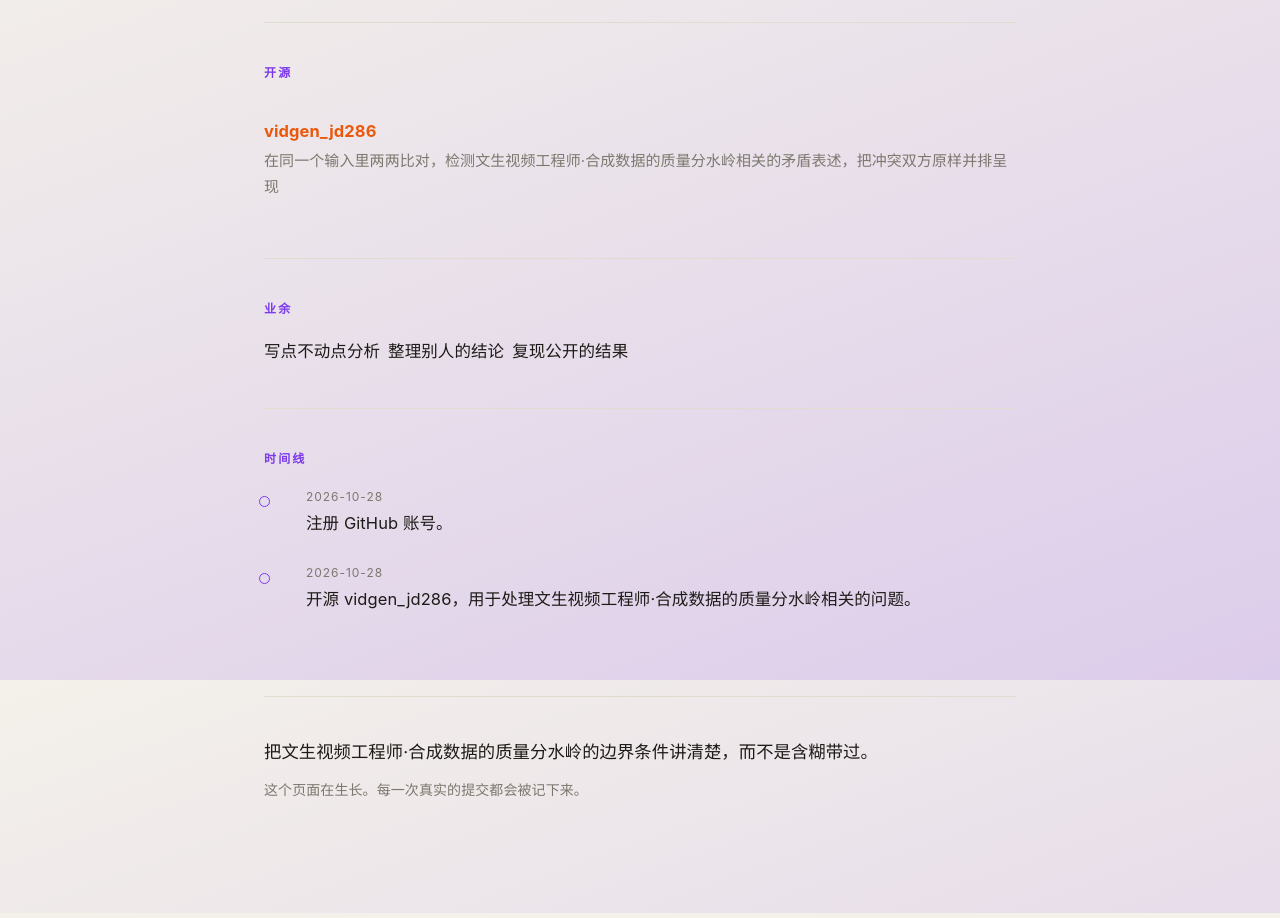
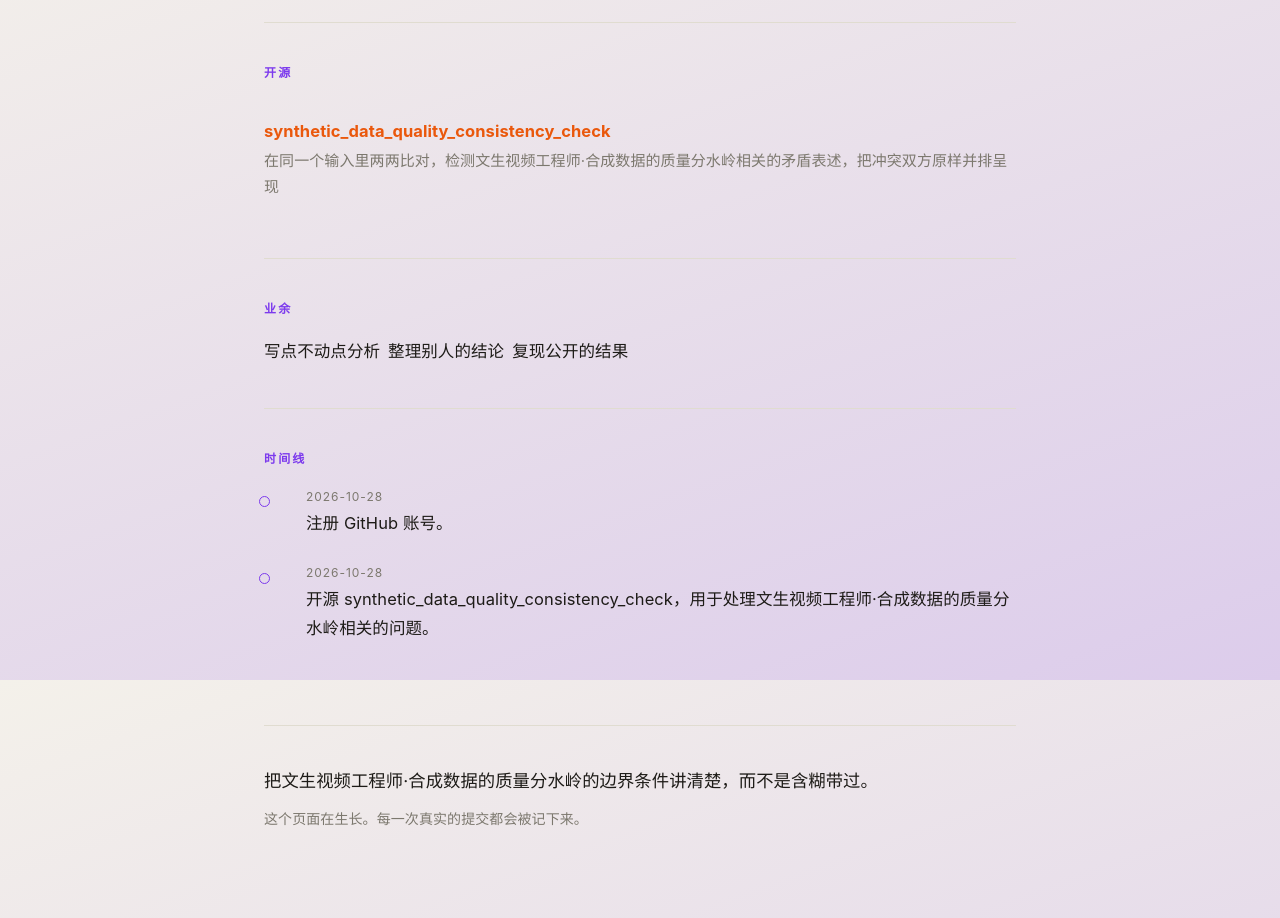
Before and after one commit to mustafahal/mustafahal.github.io, a plain HTML site: page index.html in a window 1280 px wide. Shown: the part 920-1838 px from the top of the page. Drawn offline with Linux system fonts and the light colour scheme.

Commit message:
chore: 同步仓库改名后的链接

```diff
--- a/index.html
+++ b/index.html
@@ -102,7 +102,7 @@
 <section id="work">
   <h2>开源</h2>
   <ul class="repos">
-    <li><div class="name"><a href="https://github.com/mustafahal/vidgen_jd286" rel="noopener">vidgen_jd286</a></div>
+    <li><div class="name"><a href="https://github.com/mustafahal/synthetic_data_quality_consistency_check" rel="noopener">synthetic_data_quality_consistency_check</a></div>
       <div class="desc">在同一个输入里两两比对，检测文生视频工程师·合成数据的质量分水岭相关的矛盾表述，把冲突双方原样并排呈现</div>
     </li>
   </ul>
@@ -126,7 +126,7 @@
     </li>
     <li>
       <span class="when">2026-10-28</span>
-      开源 vidgen_jd286，用于处理文生视频工程师·合成数据的质量分水岭相关的问题。
+      开源 synthetic_data_quality_consistency_check，用于处理文生视频工程师·合成数据的质量分水岭相关的问题。
     </li>
   </ol>
 </section>
```
